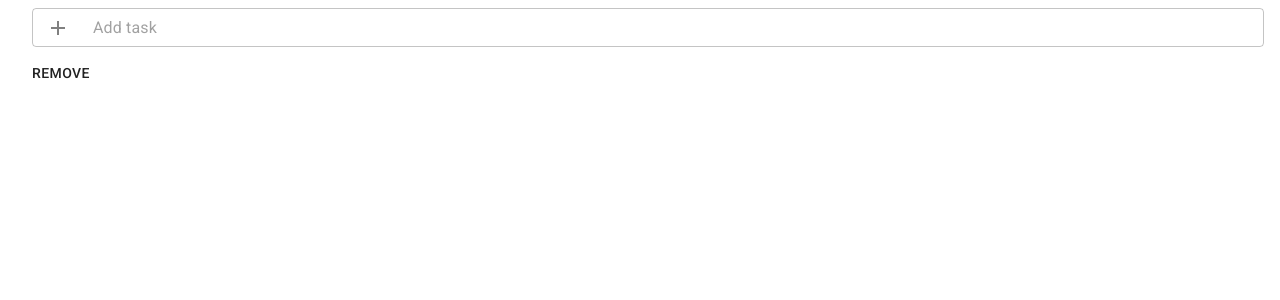
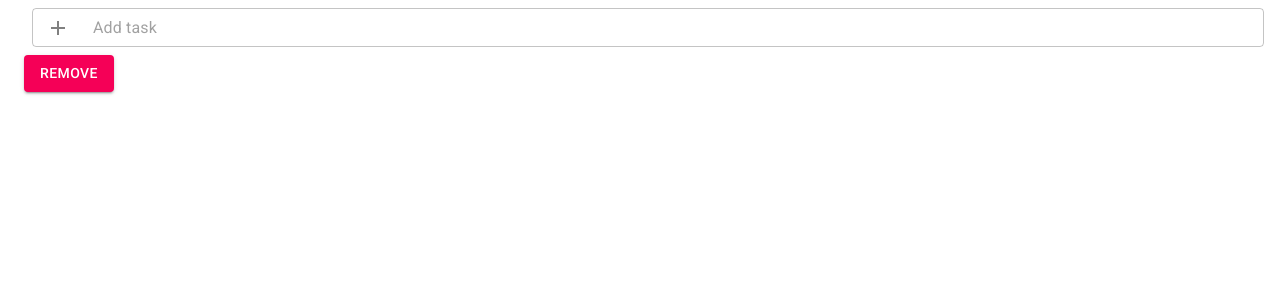
Before and after one commit to urmirahman/my-to-do-list, a React (Create React App) app: page / in a window 1280 px wide. Shown: the top 300 px of the page. Built offline with nearby package versions, Linux system fonts and the light colour scheme.

Commit message:
improved

```diff
--- a/src/components/IncompleteTask.jsx
+++ b/src/components/IncompleteTask.jsx
@@ -8,7 +8,7 @@ export const IncompleteTask = ({taskname}) => {
 
     return (
         <Box  className={`${classes.box} ${classes.incomplete}`} p={1} display="flex" bgcolor="blue"alignItems="center">
-            <CheckCircleOutlineOutlinedIcon OnClick className={classes.icon}/>
+            <CheckCircleOutlineOutlinedIcon onClick className={classes.icon}/>
          {taskname}
         </Box>
     )
--- a/src/pages/Home.jsx
+++ b/src/pages/Home.jsx
@@ -33,7 +33,7 @@ export const Home = () => {
         <div>
             <InputText  onkeydown={handlekey}/>
             {state.length > 0 && state.map(data=>(<div><IncompleteTask taskname={data.name}/></div>))}
-           <Button onClick={handleremove} varient="secondary">remove</Button>
+           <Button onClick={handleremove} variant="contained" color="secondary">remove</Button>
         </div>
     )
 }
```
